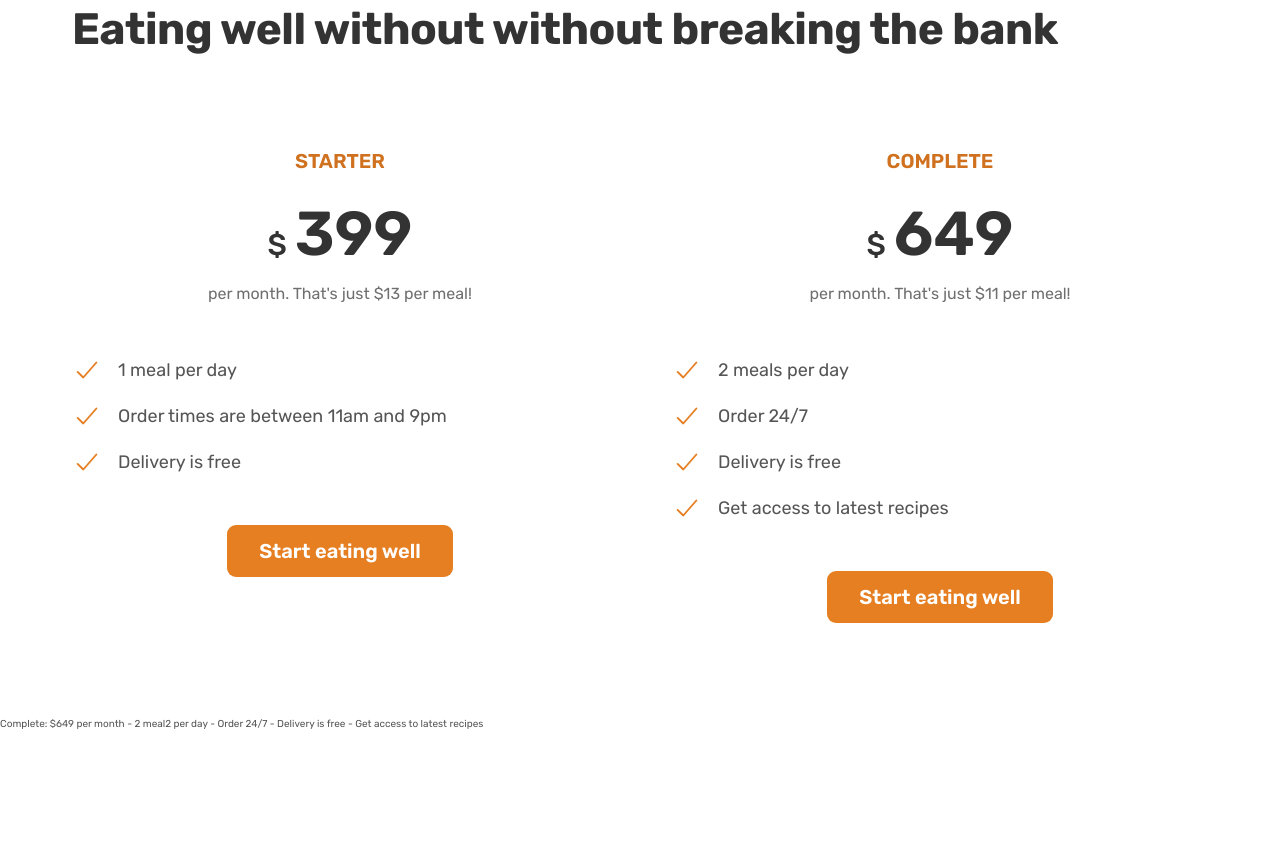
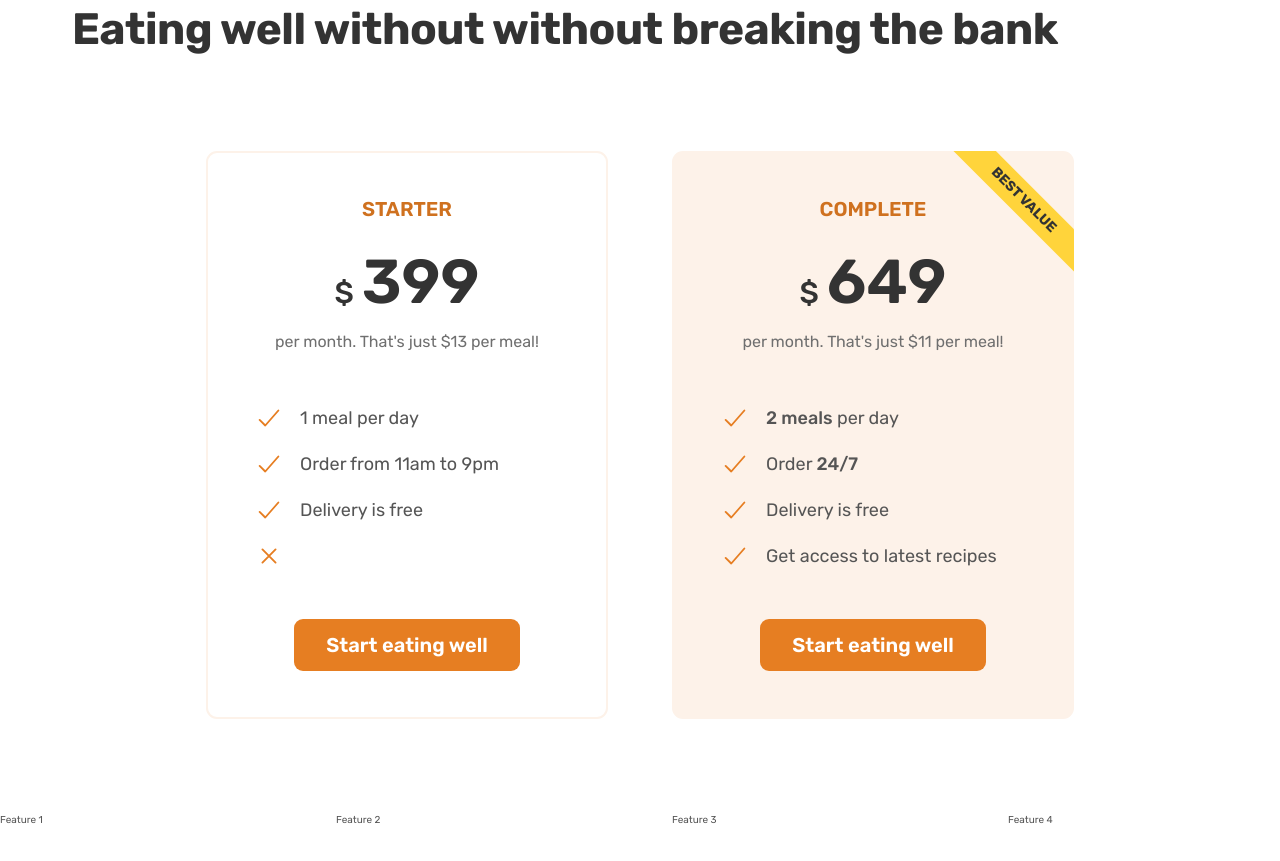
Before and after one commit to Dzibsss/test, a plain HTML site: page index.html in a window 1280 px wide. Shown: the part 4736-5597 px from the top of the page. Before the commit the page ends 5466 px from the top, so only its background shows below. Drawn offline with nearby package versions, Linux system fonts and the light colour scheme.

Commit message:
after122

```diff
--- a/css/general.css
+++ b/css/general.css
@@ -87,6 +87,10 @@ body {
   display: grid;
   row-gap: 9.6rem;
   column-gap: 6.4rem;
+}
+
+.grid:not(:last-child) {
+  margin-bottom: 9.6rem;
 }
 
 .grid--2-cols {
@@ -229,38 +233,3 @@ body {
 strong {
   font-weight: 500;
 }
-
-.plan-header {
-  text-align: center;
-  margin-bottom: 4.8rem;
-}
-.plan-name {
-  color: #cf711f;
-  font-weight: 600;
-  font-size: 2rem;
-  text-transform: uppercase;
-  letter-spacing: 0.75;
-  margin-bottom: 3.2rem;
-}
-.plan-price {
-  font-size: 6.2rem;
-  font-weight: 600;
-  color: #333;
-  margin-bottom: 1.6rem;
-}
-
-.plan-price span {
-  font-size: 3rem;
-  font-weight: 500;
-  margin-right: 0.8rem;
-}
-.plan-text {
-  font-size: 1.6rem;
-  line-height: 1.6;
-  color: #6f6f6f;
-}
-
-.plan-sign-up {
-  text-align: center;
-  margin-top: 4.8rem;
-}
--- a/css/style.css
+++ b/css/style.css
@@ -355,3 +355,70 @@
 .section-pricing {
   padding: 9.6rem 0;
 }
+
+.pricing-plan {
+  border-radius: 11px;
+
+  width: 75%;
+}
+
+.pricing-plan--complete {
+  background-color: #fdf2e9;
+  padding: 4.8rem;
+  position: relative;
+  overflow: hidden;
+}
+.pricing-plan--complete::after {
+  content: "Best Value";
+  position: absolute;
+  top: 6%;
+  right: -18%;
+  text-transform: uppercase;
+  font-size: 1.4rem;
+  font-weight: 700;
+  color: #333;
+  background-color: #ffd43b;
+  padding: 0.8rem 8rem;
+  transform: rotate(45deg);
+}
+
+.pricing-plan--starter {
+  justify-self: end;
+  border: 2px solid #fdf2e9;
+  padding: 4.6rem;
+}
+
+.plan-header {
+  text-align: center;
+  margin-bottom: 4.8rem;
+}
+.plan-name {
+  color: #cf711f;
+  font-weight: 600;
+  font-size: 2rem;
+  text-transform: uppercase;
+  letter-spacing: 0.75;
+  margin-bottom: 3.2rem;
+}
+.plan-price {
+  font-size: 6.2rem;
+  font-weight: 600;
+  color: #333;
+  margin-bottom: 1.6rem;
+}
+
+.plan-price span {
+  font-size: 3rem;
+  font-weight: 500;
+  margin-right: 0.8rem;
+}
+.plan-text {
+  font-size: 1.6rem;
+  line-height: 1.6;
+  color: #6f6f6f;
+}
+
+.plan-sign-up {
+  text-align: center;
+  margin-top: 4.8rem;
+}
--- a/index.html
+++ b/index.html
@@ -422,7 +422,7 @@
         </div>
 
         <div class="container grid grid--2-cols">
-          <div class="pricing-plan">
+          <div class="pricing-plan pricing-plan--starter">
             <header class="plan-header">
               <p class="plan-name">Starter</p>
               <p class="plan-price"><span>$</span>399</p>
@@ -435,18 +435,22 @@
               </li>
               <li class="list-item">
                 <ion-icon class="list-icon" name="checkmark-outline"></ion-icon
-                ><span>Order times are between 11am and 9pm</span>
+                ><span>Order from 11am to 9pm</span>
               </li>
               <li class="list-item">
                 <ion-icon class="list-icon" name="checkmark-outline"></ion-icon
                 ><span>Delivery is free</span>
+              </li>
+              <li class="list-item">
+                <ion-icon name="close-outline" class="list-icon"></ion-icon>
               </li>
             </ul>
             <div class="plan-sign-up">
               <a href="#" class="btn btn--full">Start eating well</a>
             </div>
           </div>
-          <div class="pricing-plan">
+
+          <div class="pricing-plan pricing-plan--complete">
             <header class="plan-header">
               <p class="plan-name">Complete</p>
               <p class="plan-price"><span>$</span>649</p>
@@ -455,11 +459,11 @@
             <ul class="list">
               <li class="list-item">
                 <ion-icon class="list-icon" name="checkmark-outline"></ion-icon
-                ><span>2 meals per day</span>
+                ><span><strong>2 meals</strong> per day</span>
               </li>
               <li class="list-item">
                 <ion-icon class="list-icon" name="checkmark-outline"></ion-icon
-                ><span>Order 24/7</span>
+                ><span>Order <strong>24/7</strong></span>
               </li>
               <li class="list-item">
                 <ion-icon class="list-icon" name="checkmark-outline"></ion-icon
@@ -475,10 +479,14 @@
             </div>
           </div>
         </div>
+
+        <div class="containter grid grid--4-cols">
+          <div class="feature">Feature 1</div>
+          <div class="feature">Feature 2</div>
+          <div class="feature">Feature 3</div>
+          <div class="feature">Feature 4</div>
+        </div>
       </section>
     </main>
   </body>
 </html>
-
-Complete: $649 per month - 2 meal2 per day - Order 24/7 - Delivery is free - Get
-access to latest recipes
```
